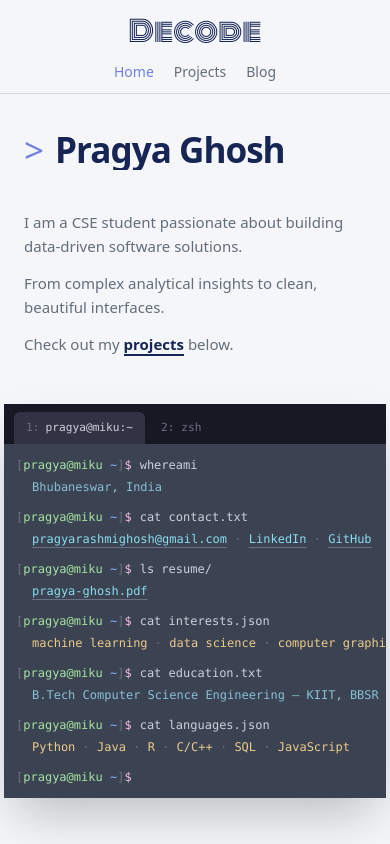
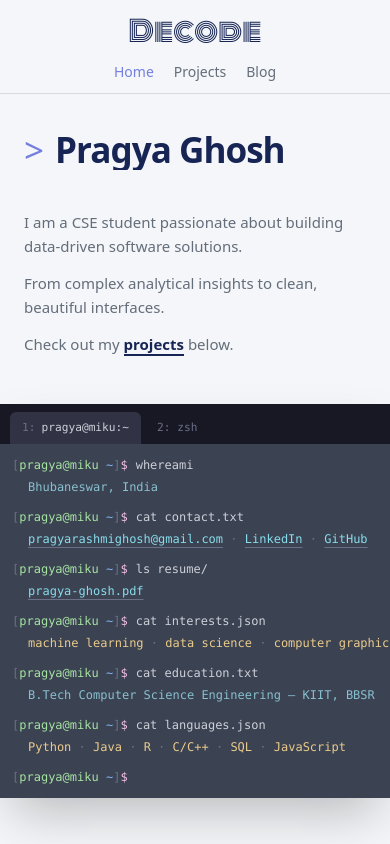
Before and after one commit to Pragya-Ghosh/decode-portfolio, a Next.js app: page / in a window 390 px wide. Shown: the top 844 px of the page. Built offline with nearby package versions, Linux system fonts and the light colour scheme; no server answers.

Commit message:
style(mobile): implement full-bleed breakout to force terminal edge-to-edge

```diff
--- a/src/components/Terminal/index.tsx
+++ b/src/components/Terminal/index.tsx
@@ -4,7 +4,11 @@ import TerminalPrompt from './TerminalPrompt';
 
 export default function Terminal() {
   return (
-    <section className="mx-auto mt-12 w-full max-w-6xl px-0 sm:px-4 md:mt-20 md:px-section-x">
+    <section className="mt-12 md:mt-20 px-0 sm:px-4 md:px-section-x
+      w-[100vw] relative left-1/2 -translate-x-1/2
+      sm:static sm:w-full sm:max-w-6xl sm:translate-x-0"
+    >
+      {/* ring-0 and rounded-none on mobile ensures a perfectly flush fit against the screen edge */}
       <div className="w-full overflow-hidden rounded-none sm:rounded-xl bg-term-bg font-mono shadow-2xl ring-0 sm:ring-1 sm:ring-white/10">
 
         {/* kitty tab strip */}
```
